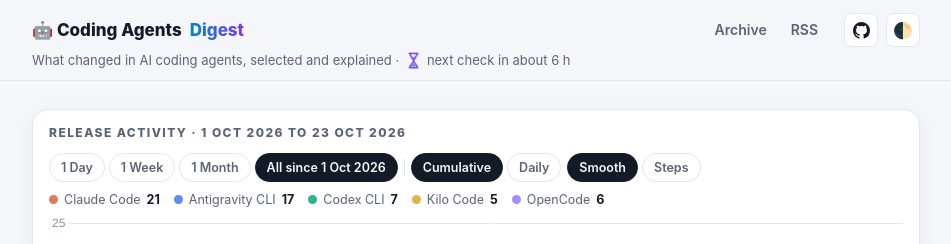
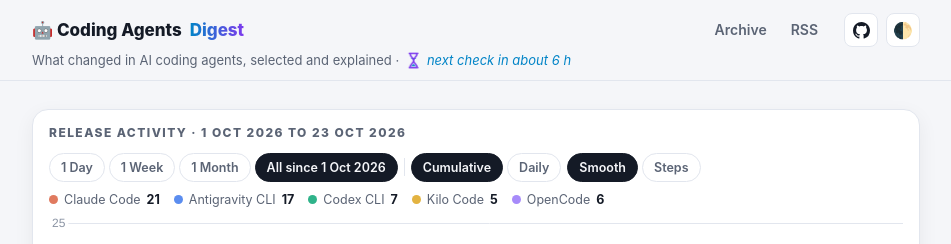
Before and after one commit to IbrahimSobh/coding-agents-digest, a Jekyll site: the page built from docs/index.html, in a window 1280 px wide. Shown: the top 244 px of the page, without its empty margins (164-1115 px from the left). Built offline with Jekyll 4.4.1, drawn with Linux system fonts in a browser that asks for light colours.

Commit message:
Header: "next check" in cyan italic
Sets the live part of the subtitle apart from the tagline and ties it to
the hourglass sand (same --cyan as "Digest").

Co-Authored-By: Claude Opus 5.5 <noreply@anthropic.com>

```diff
--- a/docs/assets/style.css
+++ b/docs/assets/style.css
@@ -25,6 +25,7 @@ section{margin-top:28px;scroll-margin-top:76px}
 header.site{position:sticky;top:0;z-index:5;background:color-mix(in srgb,var(--bg) 88%,transparent);backdrop-filter:blur(10px);border-bottom:1px solid var(--line)}
 .hbar{display:flex;align-items:center;gap:16px;height:60px}
 .hsub{font-size:13px;color:var(--muted);margin-top:-10px;padding-bottom:10px;max-height:60px;overflow:hidden;transition:max-height .2s,opacity .2s,margin .2s,padding .2s}
+#nextCheck{color:var(--cyan);font-style:italic}
 header.site.scrolled .hsub{max-height:0;opacity:0;margin-top:0;padding-bottom:0}
 /* Hourglass before "next check": sand runs down, then it turns over (4 s loop) */
 .hg{width:17px;height:17px;vertical-align:-4px;margin:0 5px 0 2px;animation:hg-flip 4s ease-in-out infinite}
```
